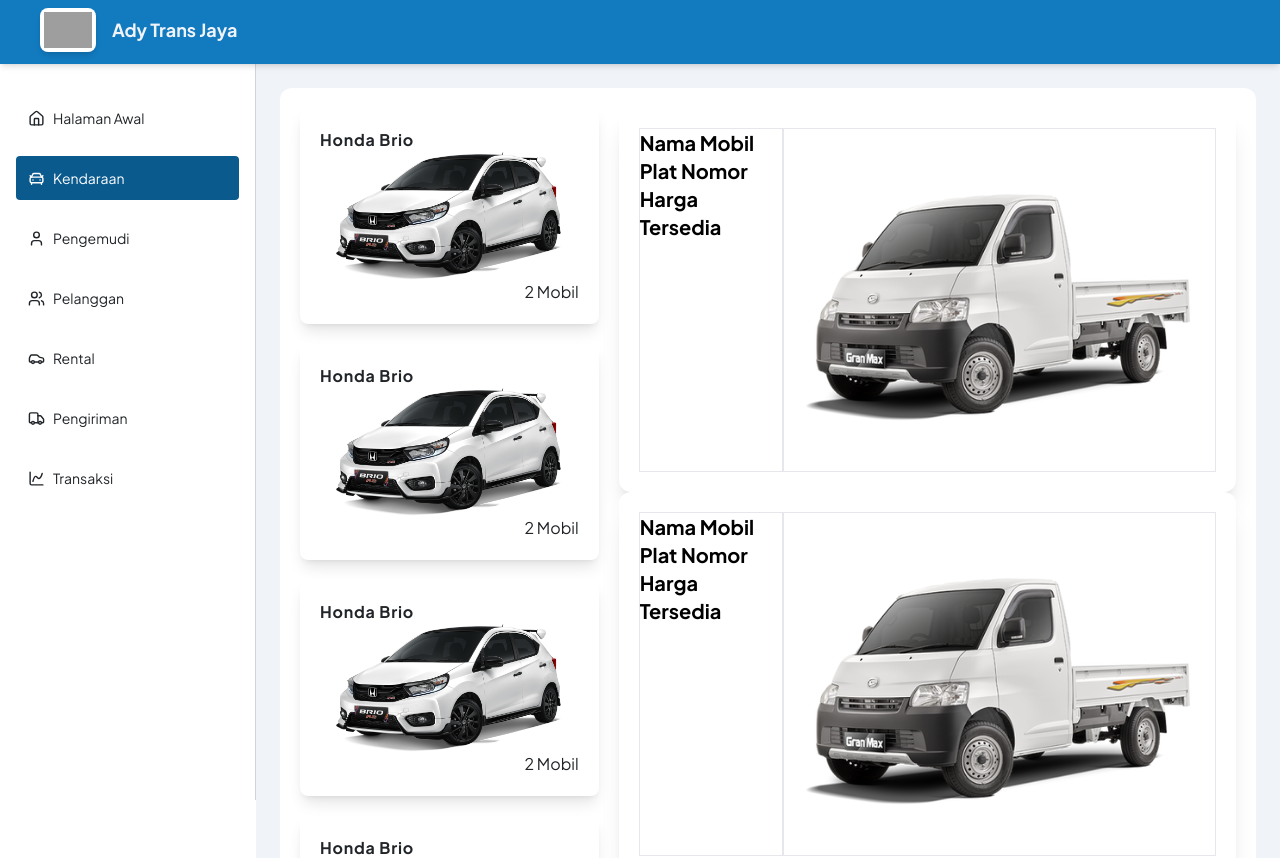
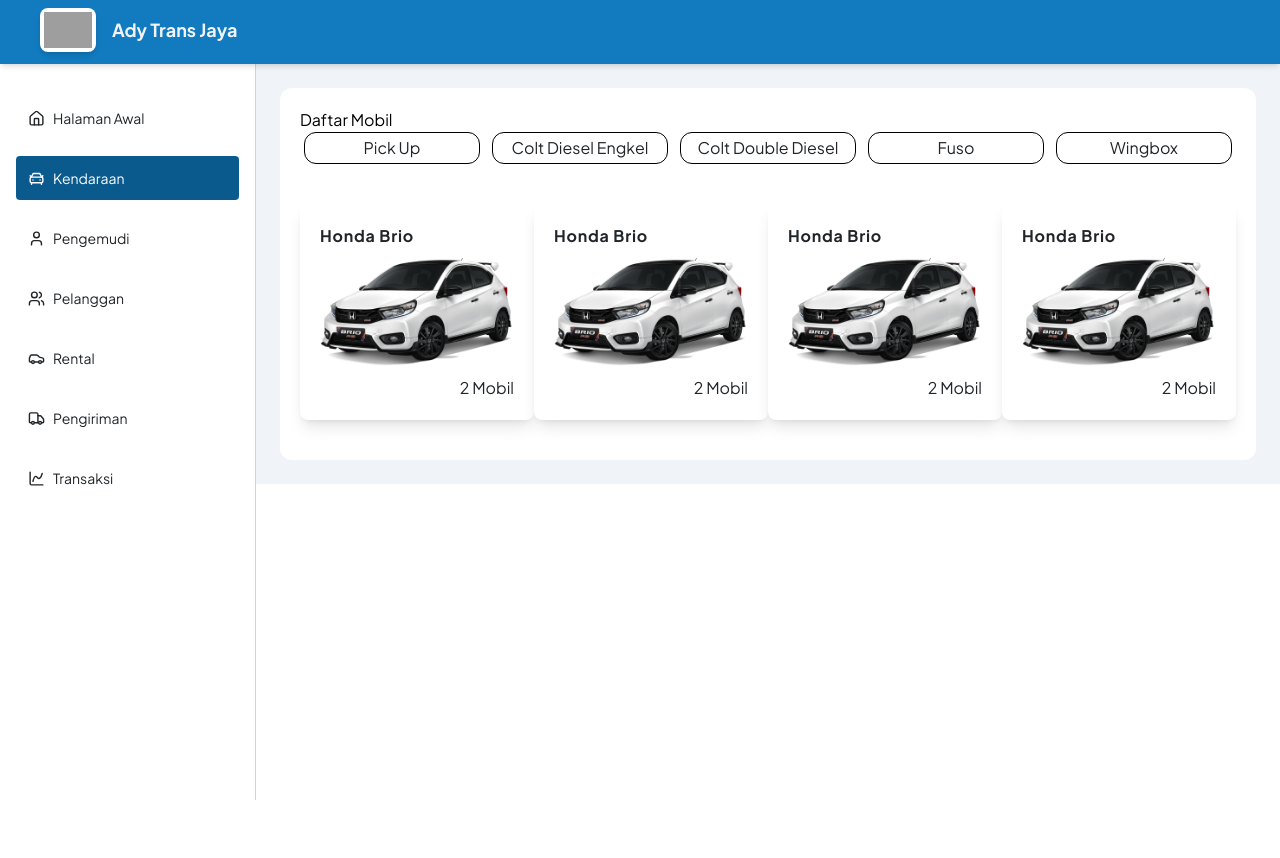
Before and after one commit to Muhless/ady-trans-jaya-react, a React (Vite) app: page /car in a window 1280 px wide. Shown: the top 858 px of the page. After the commit the page ends 800 px from the top, so only its background shows below. Built offline with nearby package versions, Linux system fonts and the light colour scheme; grey boxes are pictures that could not be loaded.

Commit message:
update car pages

```diff
--- a/src/pages/Admin/Car/Index.jsx
+++ b/src/pages/Admin/Car/Index.jsx
@@ -2,6 +2,14 @@ import React from "react";
 import { Helmet } from "react-helmet-async";
 import CarCard from "../../../components/Card/CarCard";
 import ListCarCard from "../../../components/Card/ListCarCard";
+
+const carTypes = [
+  "Pick Up",
+  "Colt Diesel Engkel",
+  "Colt Double Diesel",
+  "Fuso",
+  "Wingbox",
+];
 
 function CarPages() {
   return (
@@ -14,18 +22,22 @@ function CarPages() {
         />
       </Helmet>
       <div className="bg-card rounded-xl p-5">
-        <div className="grid grid-cols-3 gap-5">
-          <div className="col-span-1">
-            <CarCard />
-            <CarCard />
-            <CarCard />
-            <CarCard />
-          </div>
-          <div className="col-span-2">
-            <ListCarCard />
-            <ListCarCard />
-            <ListCarCard />
-          </div>
+        Daftar Mobil
+        <div className="flex justify-center gap-3">
+          {carTypes.map((type, index) => (
+            <div
+              key={index}
+              className="bg-card text-text h-8 flex items-center rounded-xl justify-center w-44 cursor-pointer border border-black hover:bg-text hover:text-card  hover:transition-all ease-in-out hover:duration-300"
+            >
+              <h1>{type}</h1>
+            </div>
+          ))}
+        </div>
+        <div className="flex justify-between mt-10">
+          <CarCard />
+          <CarCard />
+          <CarCard />
+          <CarCard />
         </div>
       </div>
     </>
```
